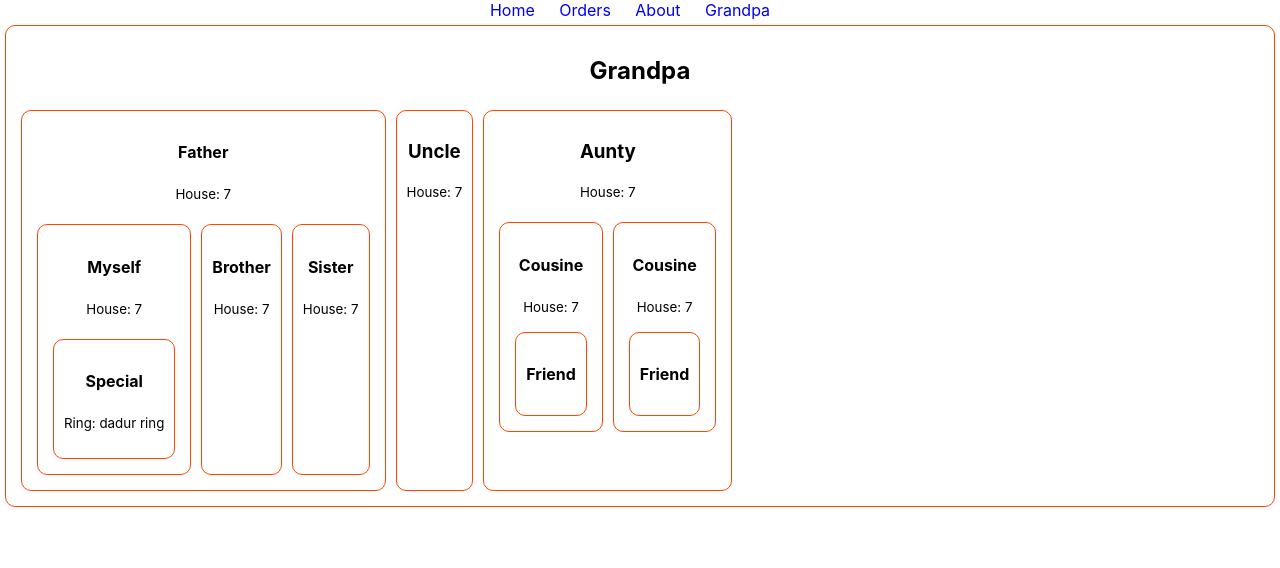
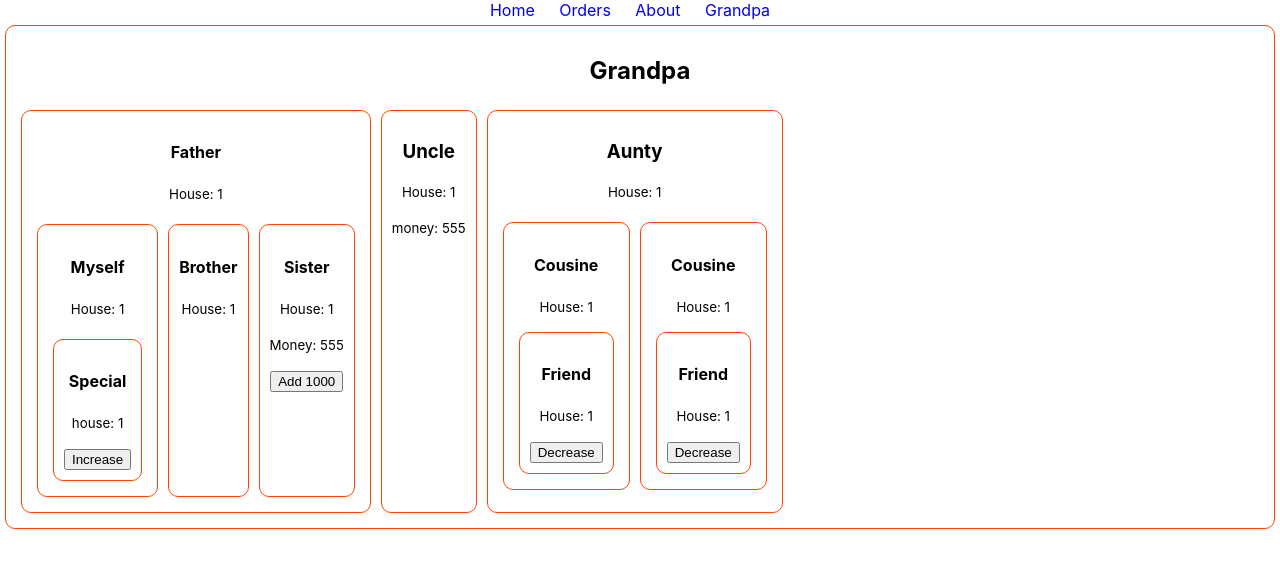
Before and after one commit to amena-hira/T-Shirt, a React (Create React App) app: page /grandpa in a window 1280 px wide. Shown: the top 568 px of the page. Built offline with nearby package versions, Linux system fonts and the light colour scheme.

Commit message:
netlify redirect code added

```diff
--- a/src/_steps.js
+++ b/src/_steps.js
@@ -11,5 +11,6 @@
 
  Context API
  1. Declare a context
- 2. Set provider
+ 2. Set provider with value
+ 3. useContext in the place where you want to get the context
 */
--- a/src/components/Friend/Friend.js
+++ b/src/components/Friend/Friend.js
@@ -1,9 +1,13 @@
-import React from 'react';
+import React, { useContext } from 'react';
+import { RingContext } from '../Grandpa/Grandpa';
 
 const Friend = () => {
+    const [house, setHouse] = useContext(RingContext)
     return (
         <div>
             <h4>Friend</h4>
+            <p><small>House: {house}</small></p>
+            <button onClick={() => setHouse(house-1)}>Decrease</button>
         </div>
     );
 };
--- a/src/components/Grandpa/Grandpa.js
+++ b/src/components/Grandpa/Grandpa.js
@@ -1,16 +1,19 @@
-import React, { createContext } from 'react';
+import React, { createContext, useState } from 'react';
 import Aunty from '../Aunty/Aunty';
 import Father from '../Father/Father';
 import Uncle from '../Uncle/Uncle';
 import './Grandpa.css';
 
 export const RingContext = createContext('Gold Ring');
+export const MoneyContext = createContext(555);
 
 const Grandpa = () => {
-    const house = 7;
+    const [house, setHouse] = useState(1);
     const ring = 'Diamond ring';
+    const [money, setMoney] = useState(555);
     return (
-        <RingContext.Provider value='dadur ring'>
+        <RingContext.Provider value={[house, setHouse]}>
+            <MoneyContext.Provider value={[money, setMoney]}>
                 <div className='grandpa'>
                     <h2>Grandpa</h2>
                     <section className='flex'>
@@ -19,6 +22,7 @@
                         <Aunty house={house}></Aunty>
                     </section>
                 </div>
+            </MoneyContext.Provider>
         </RingContext.Provider>
     );
 };
--- a/src/components/Sister/Sister.js
+++ b/src/components/Sister/Sister.js
@@ -1,10 +1,14 @@
-import React from 'react';
+import React, { useContext } from 'react';
+import { MoneyContext } from '../Grandpa/Grandpa';
 
 const Sister = ({house}) => {
+    const [money,setMoney] = useContext(MoneyContext)
     return (
         <div>
             <h4>Sister</h4>
             <p><small>House: {house}</small></p>
+            <p><small>Money: {money}</small></p>
+            <button onClick={() => setMoney(money+1000)}>Add 1000</button>
         </div>
     );
 };
--- a/src/components/Special/Special.js
+++ b/src/components/Special/Special.js
@@ -2,11 +2,12 @@
 import { RingContext } from '../Grandpa/Grandpa';
 
 const Special = () => {
-    const ring = useContext(RingContext)
+    const [house, setHouse] = useContext(RingContext)
     return (
         <div>
             <h4>Special</h4>
-            <p><small>Ring: {ring}</small></p>
+            <p><small>house: {house}</small></p>
+            <button onClick={() => setHouse(house+1)}>Increase</button>
         </div>
     );
 };
--- a/src/components/Uncle/Uncle.js
+++ b/src/components/Uncle/Uncle.js
@@ -1,10 +1,13 @@
-import React from 'react';
+import React, { useContext } from 'react';
+import { MoneyContext } from '../Grandpa/Grandpa';
 
 const Uncle = ({house}) => {
+    const [money, setMoney] = useContext(MoneyContext);
     return (
         <div>
             <h3>Uncle</h3>
             <p><small>House: {house}</small></p>
+            <p><small>money: {money}</small></p>
         </div>
     );
 };
```
Also changed, not shown: 1 other file (tests, documents, lock files or other folders). Lines whose indentation alone changed are shown as unchanged.
